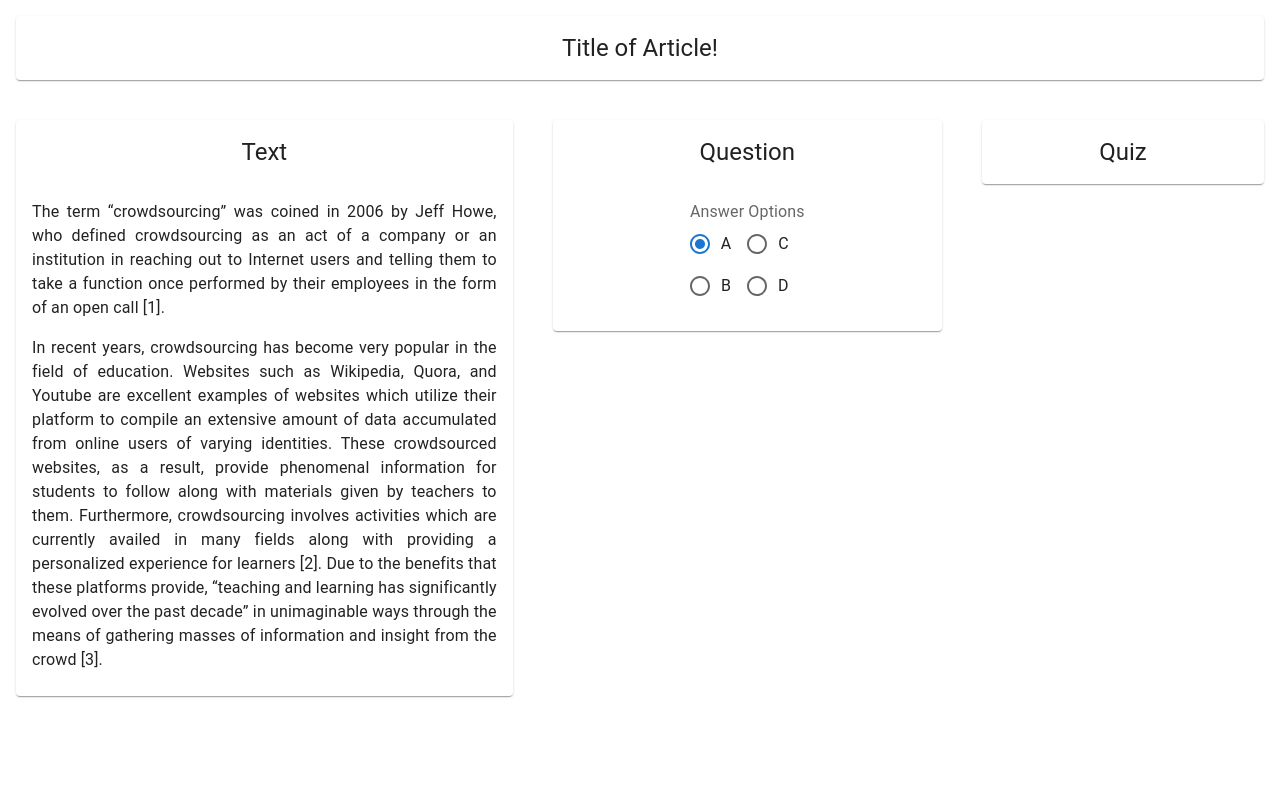
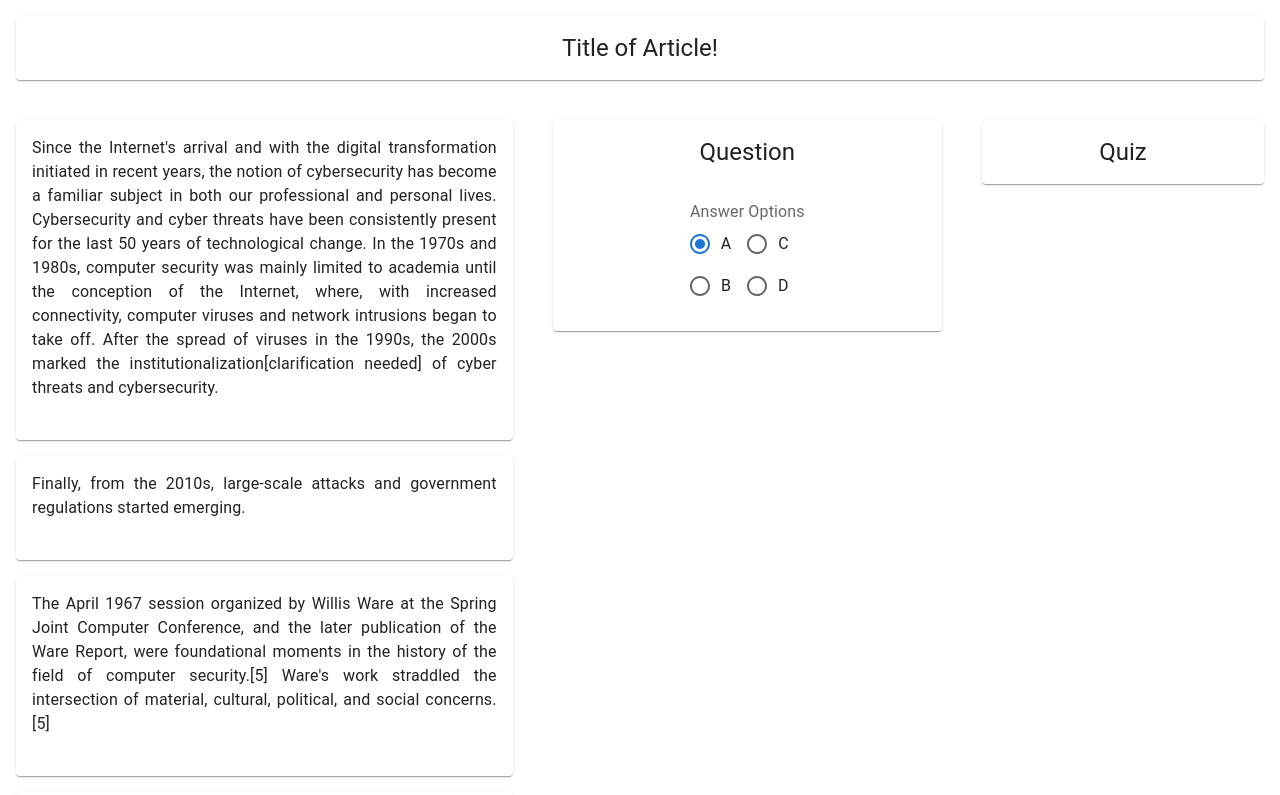
Before and after one commit to hammadfarooqi/Interactpedia, a React (Create React App) app: page / in a window 1280 px wide. Shown: the top 795 px of the page. Built offline with nearby package versions, Linux system fonts and the light colour scheme.

Commit message:
Auto display text from text file

```diff
--- a/package.json
+++ b/package.json
@@ -9,6 +9,7 @@
     "@testing-library/jest-dom": "^5.16.4",
     "@testing-library/react": "^13.3.0",
     "@testing-library/user-event": "^13.5.0",
+    "fs": "^0.0.1-security",
     "mui": "^0.0.1",
     "react": "^18.2.0",
     "react-dom": "^18.2.0",
--- a/src/App.js
+++ b/src/App.js
@@ -1,10 +1,21 @@
-import './App.css';
+import './App.css'
+import {useState } from "react"
 import {Grid} from "@mui/material"
 import TextDisplay from "./components/TextDisplay"
 import Question from "./components/Question"
 import Header from "./components/Header"
+import raw from "./article.txt"
 
 function App() {
+
+  const [parsed, setParsed] = useState([])
+
+  fetch(raw)
+  .then(r => r.text())
+  .then(text => {
+    setParsed(text.split("\n"));
+  });
+
   return (
     <div className="App">
       <Grid container padding={2} spacing = {5}>
@@ -13,7 +24,27 @@ function App() {
         </Grid>
 
         <Grid item sm={5} md={5} lg={5}>
-          <TextDisplay title="Text" />
+          <Grid container spacing = {2}>
+            {parsed.map((paragraph) => (
+
+              paragraph.includes(".") ?
+
+              <Grid item sm={12} md={12} lg={12}>
+                <TextDisplay
+                  text={paragraph}
+                />
+              </Grid>
+
+              :
+
+              <Grid item sm={12} md={12} lg={12}>
+                <Header title={paragraph} />
+              </Grid>
+
+            )
+            )}
+
+          </Grid>
         </Grid>
         <Grid item sm={4} md={4} lg={4}>
           <Question title="Question" />
--- a/src/components/TextDisplay.js
+++ b/src/components/TextDisplay.js
@@ -3,19 +3,16 @@ import CardHeader from '@mui/material/CardHeader'
 import CardContent from '@mui/material/CardContent'
 import Typography from '@mui/material/Typography'
 
-const TextDisplay = ( {title} ) => {
+const TextDisplay = ( {text} ) => {
   return (
     <div>
       <Card>
-        <CardHeader
+        {/* <CardHeader
           title = {title}
-        />
+        /> */}
         <CardContent>
           <Typography align='justify' paragraph={true}>
-            The term “crowdsourcing” was coined in 2006 by Jeff Howe, who defined crowdsourcing as an act of a company or an institution in reaching out to Internet users and telling them to take a function once performed by their employees in the form of an open call [1].
-          </Typography>
-          <Typography align='justify'>
-            In recent years, crowdsourcing has become very popular in the field of education. Websites such as Wikipedia, Quora, and Youtube are excellent examples of websites which utilize their platform to compile an extensive amount of data accumulated from online users of varying identities. These crowdsourced websites, as a result, provide phenomenal information for students to follow along with materials given by teachers to them. Furthermore, crowdsourcing involves activities which are currently availed in many fields along with providing a personalized experience for learners [2]. Due to the benefits that these platforms provide, “teaching and learning has significantly evolved over the past decade” in unimaginable ways through the means of gathering masses of information and insight from the crowd [3].
+            {text}
           </Typography>
         </CardContent>
       </Card>
```
Also changed, not shown: src/article.txt, 1 other file (tests, documents, lock files or other folders).
